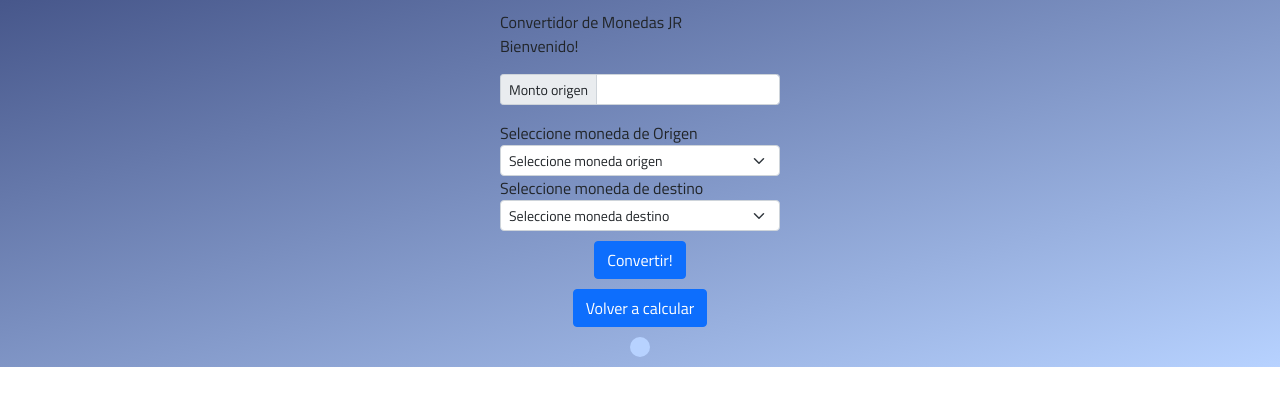
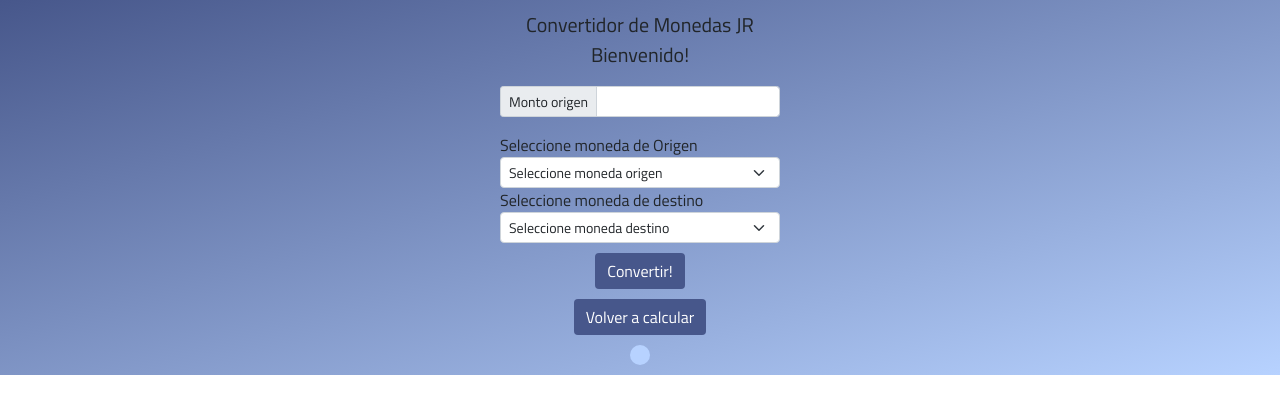
Before and after one commit to joreyza/javascript_coderhouse, a plain HTML site: page index.html in a window 1280 px wide. Drawn offline with nearby package versions, Linux system fonts and the light colour scheme; no server answers.

Commit message:
mejorando interfase

```diff
--- a/scss/_pages.scss
+++ b/scss/_pages.scss
@@ -43,3 +43,14 @@
     display: flex;
     justify-content: center;
 }
+
+#boton,
+#refrescar {
+    background-color: $color3;
+    border: none;
+}
+
+.titulo {
+    text-align: center;
+    font-size: 20px;
+}
```
Also changed, not shown: css/main.css, 1 other file.
